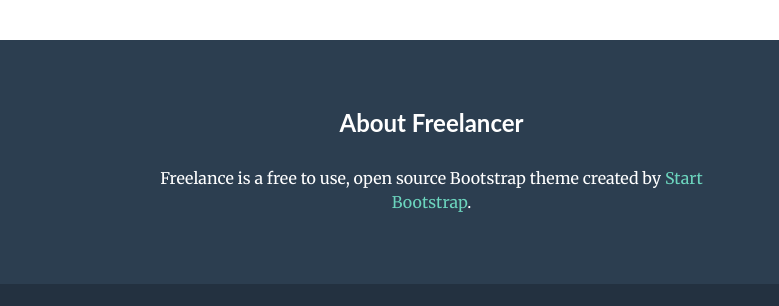
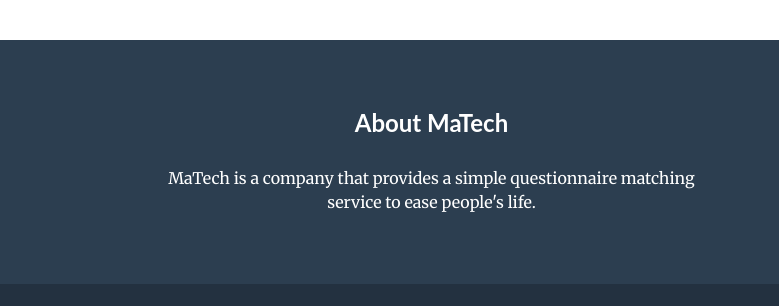
Before and after one commit to Bethhh/Intermix, a plain HTML site: page index.html in a window 1280 px wide. Shown: the part 2721-3027 px from the top of the page, 501-1280 px from the left. Drawn offline with nearby package versions, Linux system fonts and the light colour scheme.

Commit message:
add company info

```diff
--- a/index.html
+++ b/index.html
@@ -318,8 +318,8 @@
                         </ul>
                     </div>
                     <div class="footer-col col-md-6">
-                        <h3>About Freelancer</h3>
-                        <p>Freelance is a free to use, open source Bootstrap theme created by <a href="http://startbootstrap.com">Start Bootstrap</a>.</p>
+                        <h3>About MaTech</h3>
+                        <p>MaTech is a company that provides a simple questionnaire matching service to ease people's life.</p>
                     </div>
                 </div>
             </div>
```
